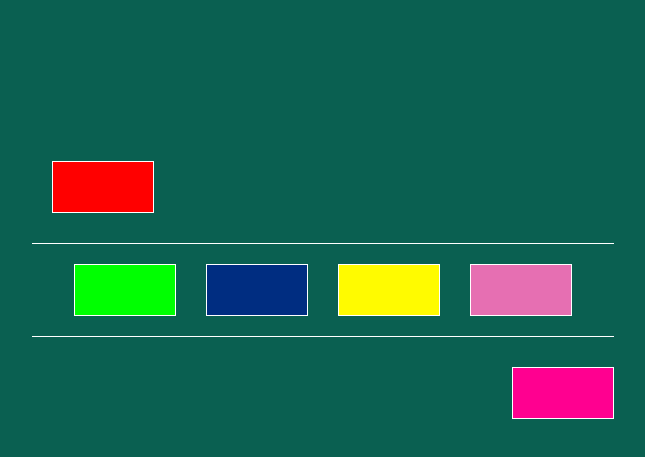
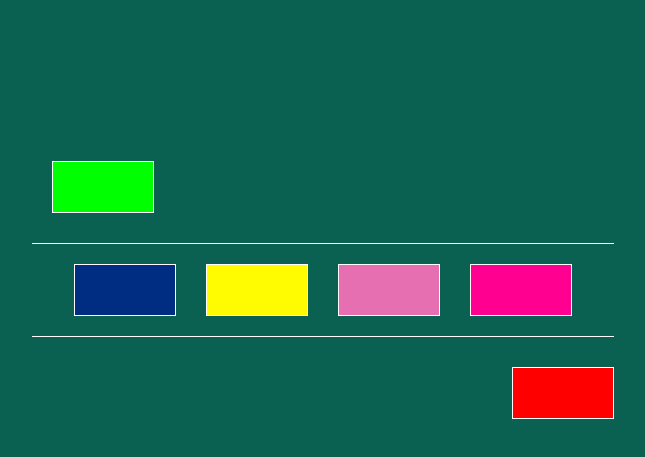
Before and after one commit to Likshan-Lahiru/assignment08, a plain HTML site: page task2/index.html in a window 1280 px wide. Shown: the part 87-544 px from the top of the page, without its empty margins (317-962 px from the left). Drawn offline with Linux system fonts and the light colour scheme.

Commit message:
task 2 finish move all colors

```diff
--- a/task2/index.html
+++ b/task2/index.html
@@ -13,16 +13,16 @@
 
         <div class="first">
 
-            <div id="d1" class="color"></div>
+            <div id="d1" class="color"><h1 id="l1"></h1></div>
         </div>
         <div class="second">
-            <div id="d2" class="color"></div>
-            <div id="d3" class="color"></div>
-            <div id="d4" class="color"></div>
-            <div id="d5" class="color"></div>
+            <div id="d2" class="color"><h1 id="l2"></h1></div>
+            <div id="d3" class="color"><h1 id="l3"></h1></div>
+            <div id="d4" class="color"><h1 id="l4"></h1></div>
+            <div id="d5" class="color"><h1 id="l5"></h1></div>
         </div>
         <div class="third">
-            <div id="d6" class="color"></div>
+            <div id="d6" class="color"><h1 id="l6"></h1></div>
         </div>
     </section>
 
--- a/task2/script/js.js
+++ b/task2/script/js.js
@@ -0,0 +1,46 @@
+
+var css1 = {
+
+    background: "#ff0000"
+}
+
+
+var css2 = {
+
+    background: "#00ff01"
+}
+
+var css3 = {
+
+    background: "#002d81"
+}
+
+var css4 = {
+
+    background: "#fffb00"
+}
+
+var css5 = {
+
+    background: "#e66fb2"
+}
+
+var css6 = {
+
+    background: "#ff0090"
+}
+var array = [css1,css2,css3,css4,css5,css6]
+
+function changeColor() {
+
+    var lastValue = array.pop();
+    array.unshift(lastValue);
+
+    $('#d1').css(array[0]);
+    $('#d2').css(array[1]);
+    $('#d3').css(array[2]);
+    $('#d4').css(array[3]);
+    $('#d5').css(array[4]);
+    $('#d6').css(array[5]);
+}
+setInterval(changeColor, 1000);
--- a/task2/style/style.css
+++ b/task2/style/style.css
@@ -38,7 +38,7 @@ section{
     /*background-color: #00ff48;*/
 
 }
-#d1{
+/*#d1{
     background-color: #ff0000;
 }
 #d2{
@@ -55,4 +55,4 @@ section{
 }
 #d6{
     background-color: #ff0090;
-}
+}*/
```
